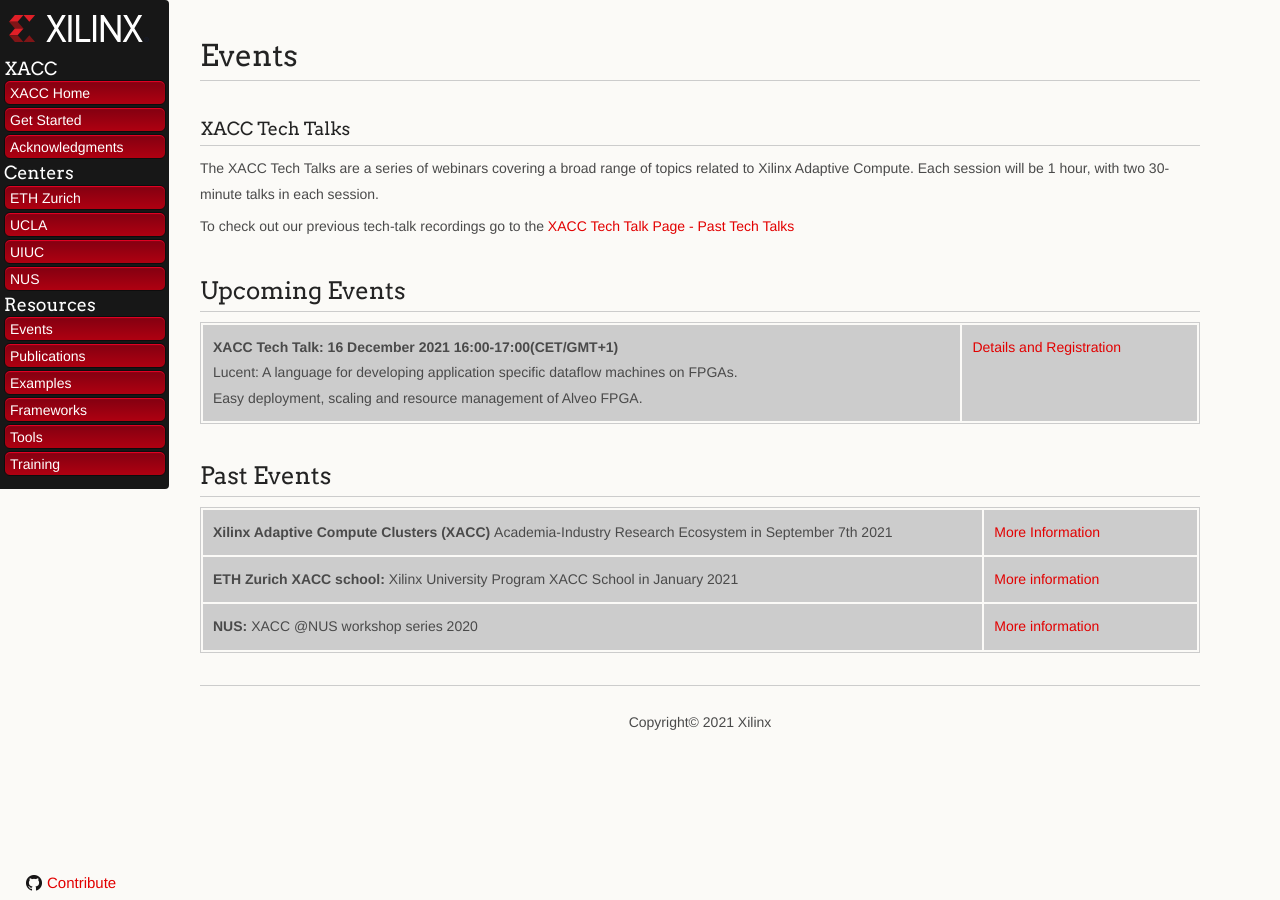
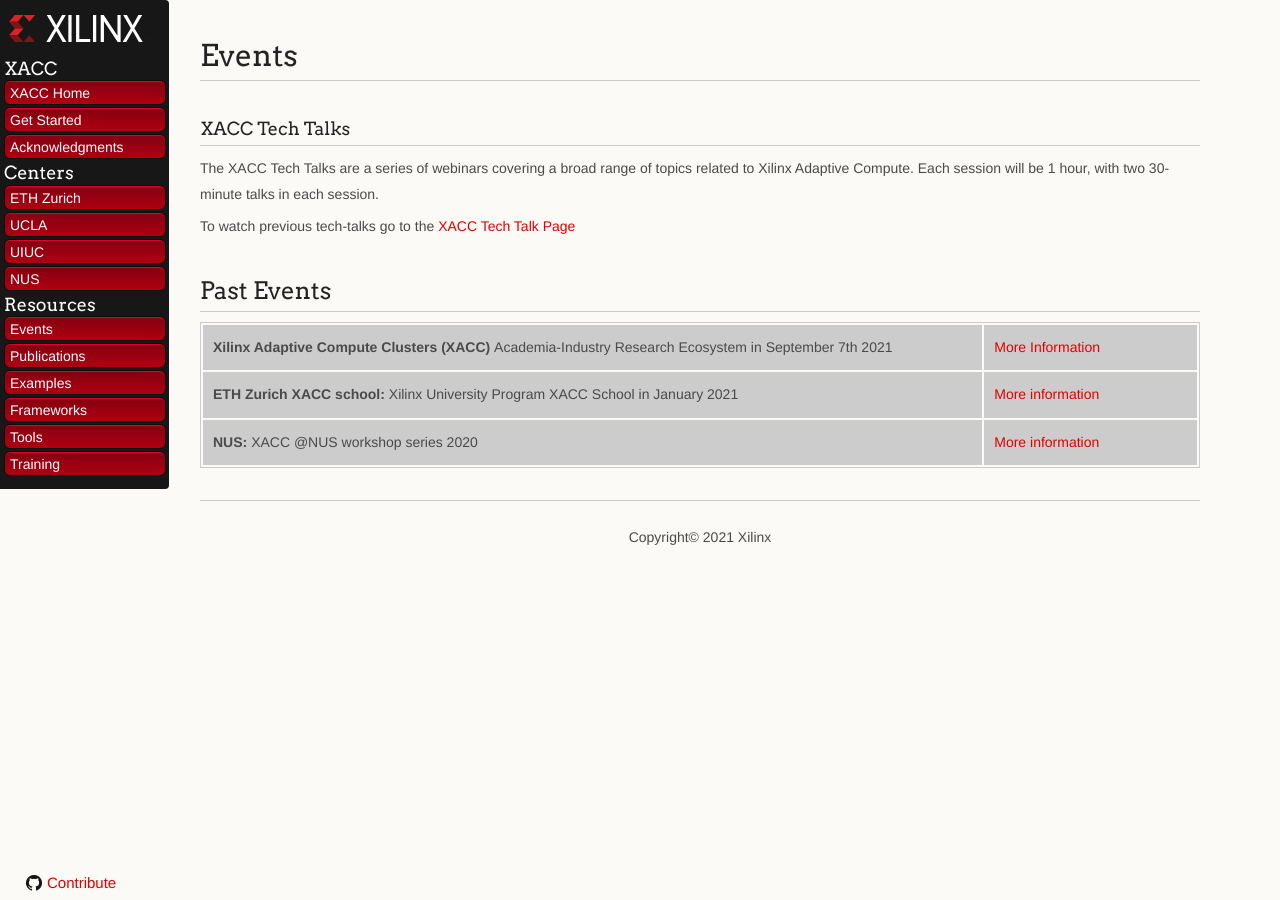
Before and after one commit to Xilinx/xacc, a Jekyll site: the page built from docs/events.md, in a window 1280 px wide. Built offline with Jekyll 4.4.1, drawn with Linux system fonts in a browser that asks for light colours; nearby versions of some CDN libraries; our own code applies the rules of GitHub Pages for plain Markdown files.

```diff
--- a/docs/events.md
+++ b/docs/events.md
@@ -6,24 +6,7 @@
 
 The XACC Tech Talks are a series of webinars covering a broad range of topics related to Xilinx Adaptive Compute. Each session will be 1 hour, with two 30-minute talks in each session.
 
-To check out our previous tech-talk recordings go to the <a href="./xacc_tech_talks.html#past-talks">XACC Tech Talk Page - Past Tech Talks</a>
-
-
-## Upcoming Events
-
-<table class="responsive">
-  <tr>
-    <td>
-      <strong> XACC Tech Talk: 16 December 2021 16:00-17:00(CET/GMT+1) </strong>
-      <br>Lucent: A language for developing application specific dataflow machines on FPGAs.
-      <br>Easy deployment, scaling and resource management of Alveo FPGA.
-    </td>
-    <td>
-      <a href="./xacc_tech_talks.html##XACC-Tech-Talk-7">Details and Registration</a>
-    </td>
-  </tr>
-</table>
-
+To watch previous tech-talks go to the <a href="./xacc_tech_talks.html#past-talks">XACC Tech Talk Page</a>
 
 
 ## Past Events
```
Also changed, not shown: docs/xacc_tech_talks.md (+12 -9 lines).
